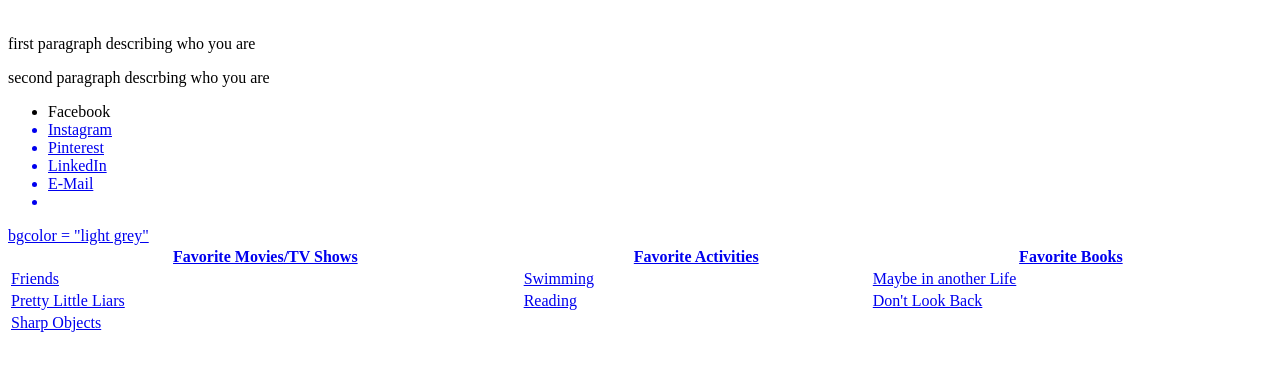
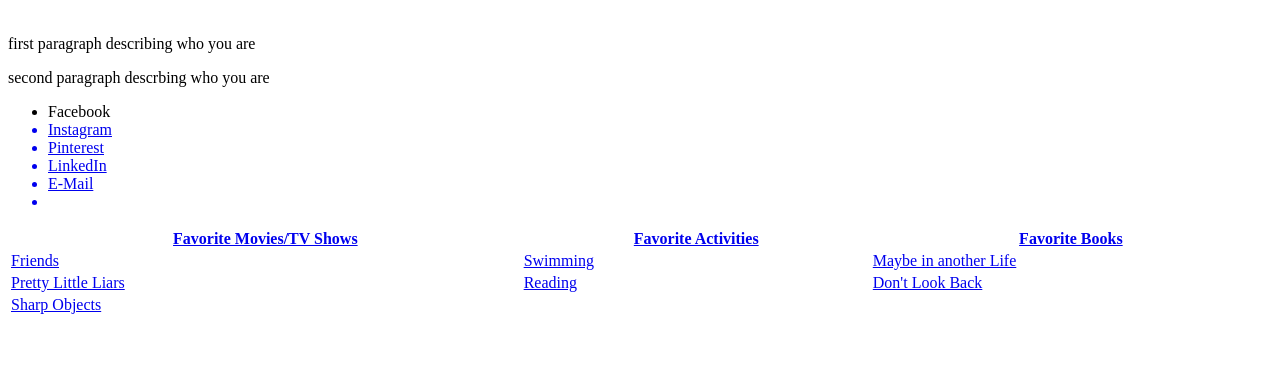
Before and after one commit to aekempster/aekempster.github.io, a plain HTML site: page aemaline.github.io.html in a window 1280 px wide. Shown: the part 79-450 px from the top of the page. Drawn offline with Linux system fonts and the light colour scheme.

Commit message:
second commit

```diff
--- a/Basic-HTML-Bio.html
+++ b/aemaline.github.io.html
@@ -23,7 +23,7 @@
 
 
 <table style="width:100%">
-        <tr> bgcolor = "light grey"
+        <tr>
           <th>Favorite Movies/TV Shows</th>
           <th>Favorite Activities</th>
           <th>Favorite Books</th>
```
